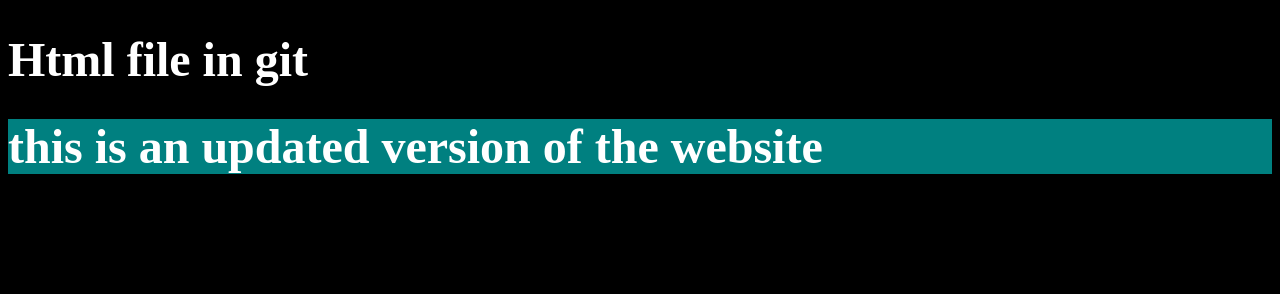
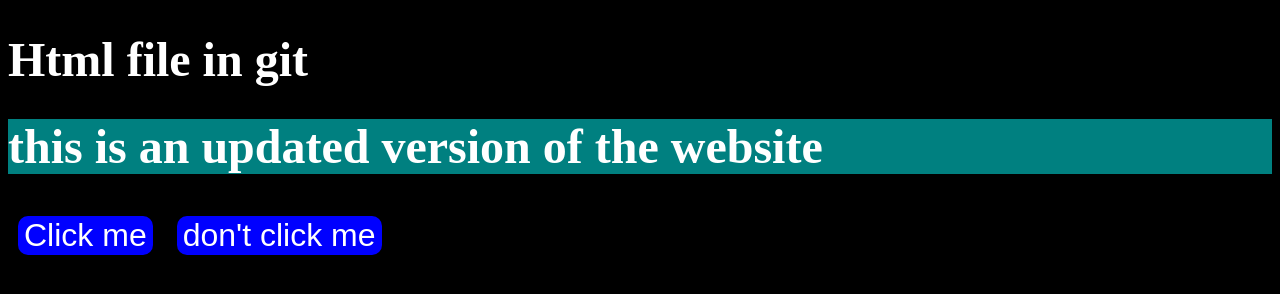
Before and after one commit to ukimn/Project, a plain HTML site: page index.html in a window 1280 px wide. Drawn offline with Linux system fonts and the light colour scheme.

Commit message:
Add buttons

```diff
--- a/app.js
+++ b/app.js
@@ -1 +1,10 @@
-alert("Hello from file in git hub")
+const button = document.querySelector("button");
+const newButton = document.querySelector(".dont");
+
+button.addEventListener('click', function(e){
+    alert("You clicked the button");
+})
+
+newButton.addEventListener('click', function(e){
+    alert("I told you don't click it!")
+})
--- a/index.html
+++ b/index.html
@@ -9,6 +9,8 @@
 <body>
     <h1>Html file in git</h1>
     <h1>this is an updated version of the website</h1>
+    <button>Click me</button>
+    <button class="dont">don't click me</button>
     <script src="app.js"></script>
 </body>
 </html>
--- a/style.css
+++ b/style.css
@@ -11,3 +11,13 @@ h1+h1{
 body{
     background-color: black;
 }
+
+button{
+    border: none;
+    border-radius: 10px;
+    background-color: blue;
+    color: white;
+    font-size: 2rem;
+    cursor: pointer;
+    margin: 10px;
+}
```
